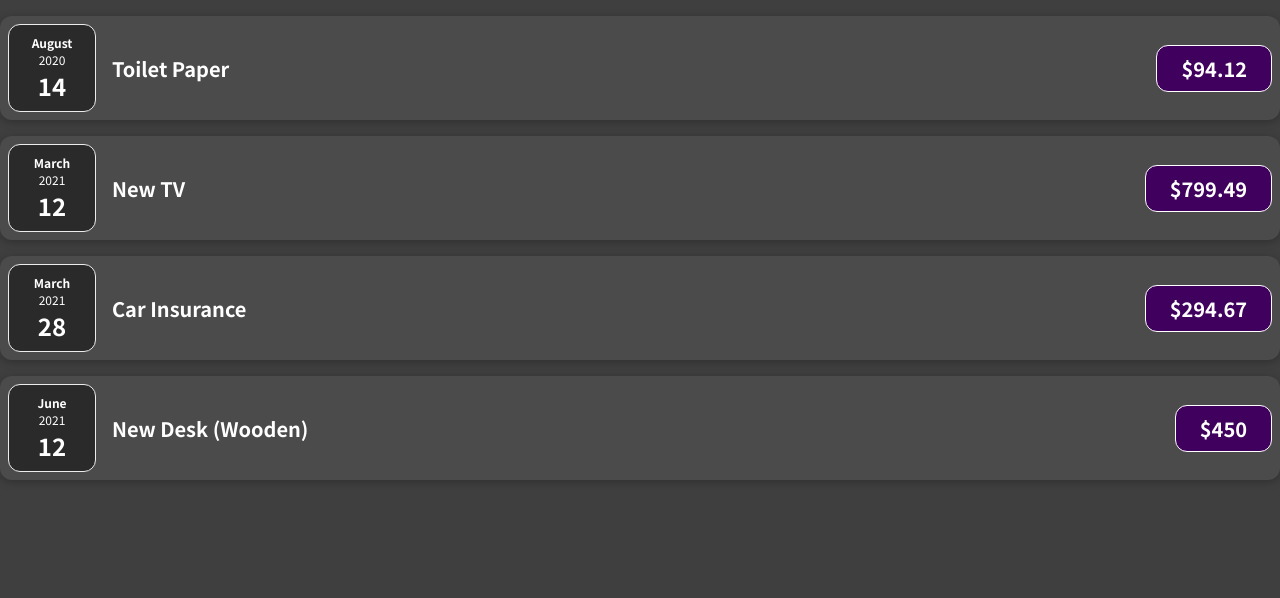
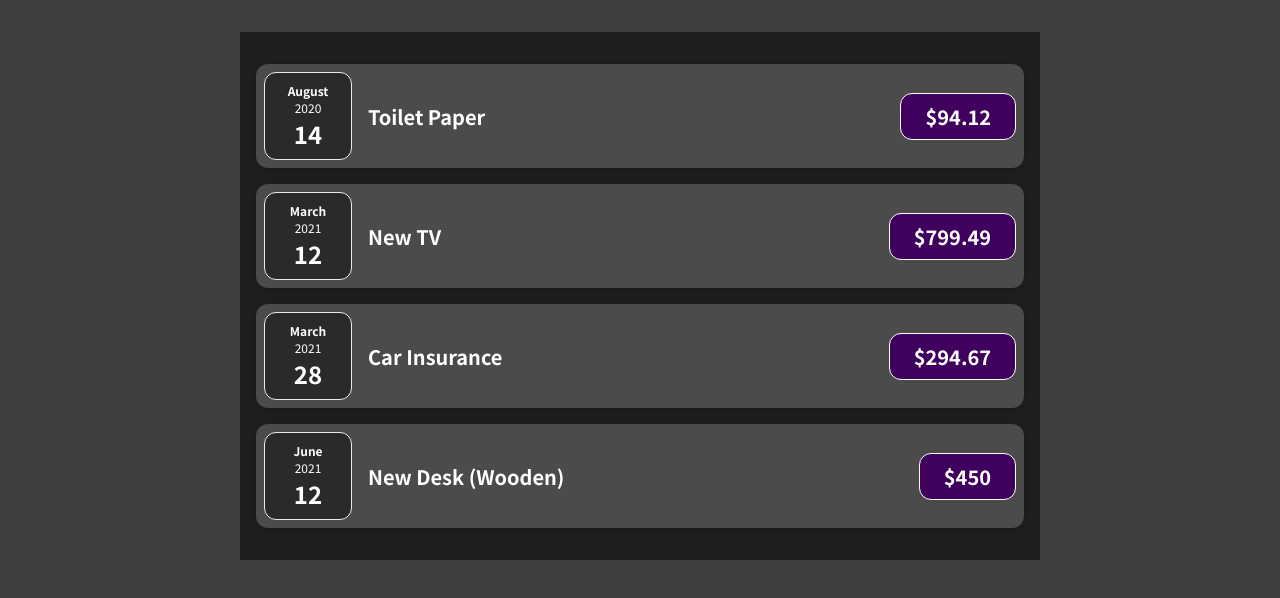
Before and after one commit to AhmadRaza9/react-1, a JavaScript app: page / in a window 1280 px wide. Shown: the top 598 px of the page. Built offline with nearby package versions, Linux system fonts and the light colour scheme.

Commit message:
Composition (Children Props)

```diff
--- a/src/App.js
+++ b/src/App.js
@@ -1,4 +1,5 @@
 import ExpenseItem from "./components/ExpenseItem";
+import Card from "./components/Card";
 
 function App() {
   const expenses = [
@@ -24,7 +25,7 @@
   ];
 
   return (
-    <>
+    <div className="expenses">
     <ExpenseItem
       title={expenses[0].title}
       amount={expenses[0].amount}
@@ -45,7 +46,7 @@
       amount={expenses[3].amount}
       date={expenses[3].date}
     />
-    </>
+    </div>
   );
 }
 
--- /dev/null
+++ b/src/components/Card.css
@@ -0,0 +1,4 @@
+.card {
+    border-radius: 12px;
+    box-shadow: 0 1px 8px rgba(0, 0, 0, 0.25);
+}
--- /dev/null
+++ b/src/components/Card.js
@@ -0,0 +1,8 @@
+import './Card.css';
+
+function Card(props) {
+    const classes = 'card ' + props.className;
+    return <div className={classes}>{props.children}</div>;
+}
+
+export default Card;
--- a/src/components/ExpenseItem.css
+++ b/src/components/ExpenseItem.css
@@ -1,3 +1,11 @@
+.expenses{
+    padding: 1rem;
+    background-color: rgb(31,31,31);
+    margin: 2rem auto;
+    width: 50rem;
+    max-width: 95%;
+}
+
 .expense-item {
     display: flex;
     justify-content: space-between;
--- a/src/components/ExpenseItem.js
+++ b/src/components/ExpenseItem.js
@@ -1,16 +1,17 @@
 import "./ExpenseItem.css";
+import Card from "./Card";
 import ExpenseDate from "./ExpenseDate";
 
 function ExpenseItem(props) {
 
   return (
-    <div className="expense-item">
+    <Card className="expense-item">
           <ExpenseDate date={props.date} />
       <div className="expense-item__description">
         <h2>{props.title}</h2>
         <div className="expense-item__price">${props.amount}</div>
       </div>
-    </div>
+    </Card>
   );
 }
 
```
Also changed, not shown: src/components/ExpenseDate.js (line endings or trailing spaces).
